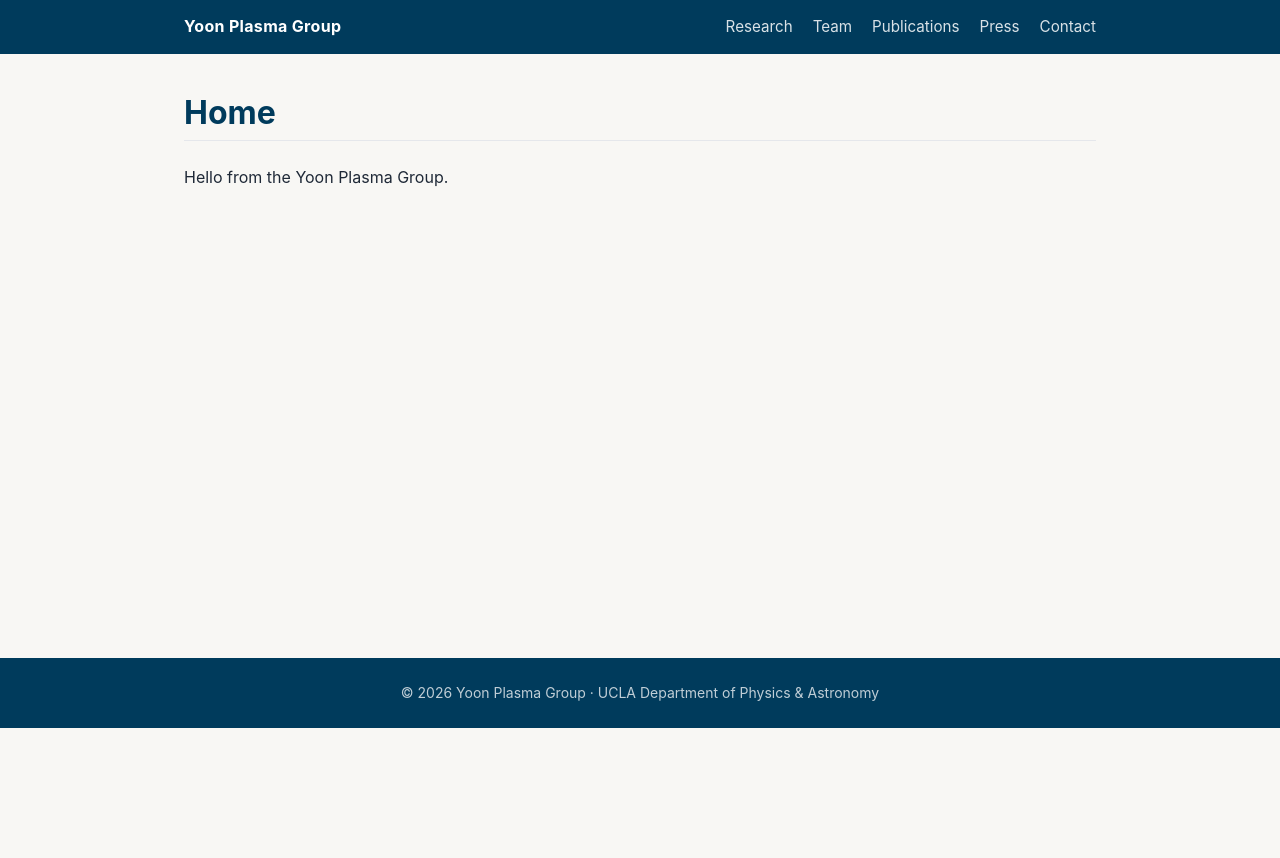
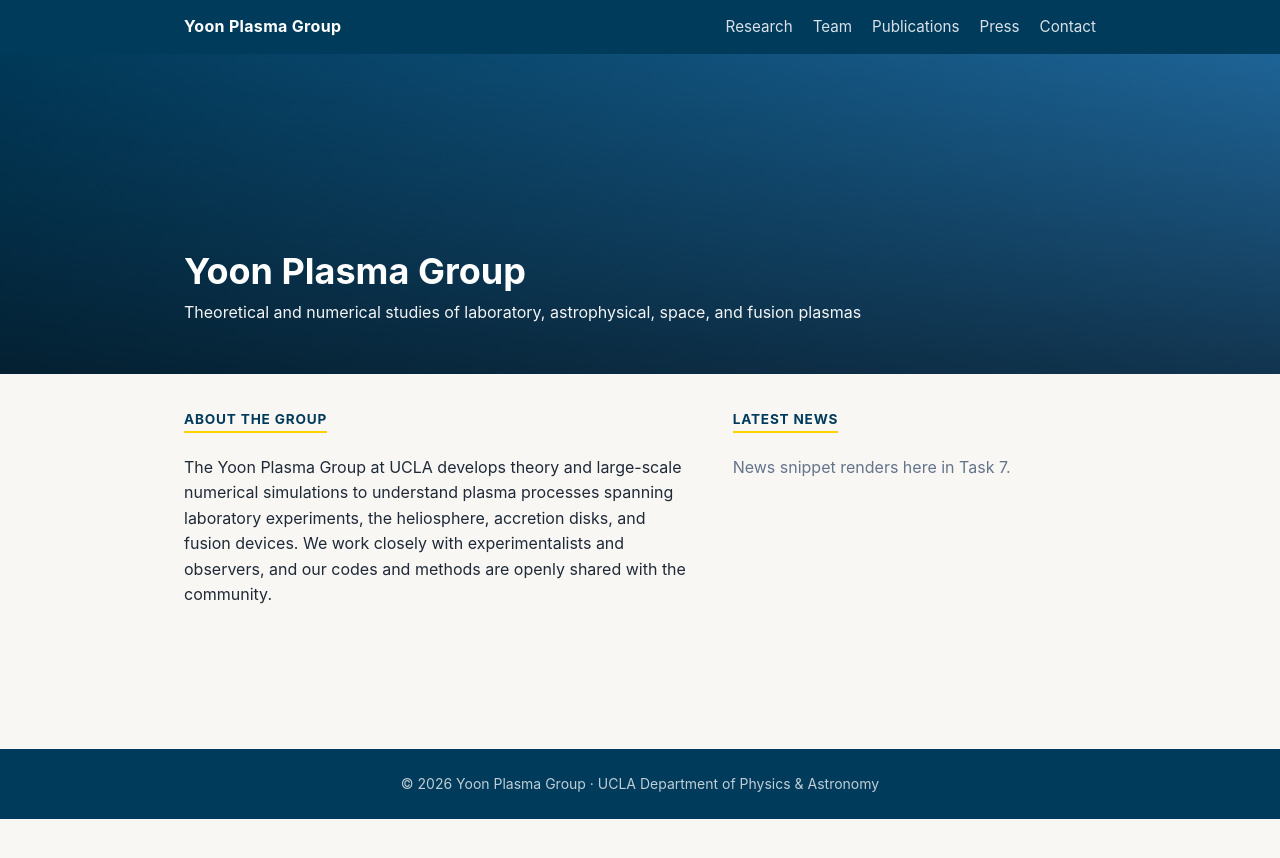
Before and after one commit to ydyoon93/yoonplasmagroup, a Jekyll site: the page built from index.md, in a window 1280 px wide. Shown: the top 858 px of the page. Built offline with Jekyll 4.4.1, drawn with Linux system fonts in a browser that asks for light colours.

Commit message:
feat: photo-hero homepage with gradient fallback
Adds home layout, hero include, and the two-column About + Latest
News block. Hero uses an --ink-to-brand gradient until image
rotation lands in a later task.

```diff
--- /dev/null
+++ b/_includes/hero.html
@@ -0,0 +1,7 @@
+<section class="hero" id="hero">
+  <div class="hero-overlay">
+    <h1 class="hero-title">{{ site.title }}</h1>
+    <p class="hero-tagline">{{ site.tagline }}</p>
+  </div>
+  <div class="hero-caption" id="hero-caption"></div>
+</section>
--- /dev/null
+++ b/_layouts/home.html
@@ -0,0 +1,17 @@
+---
+layout: default
+---
+{% include hero.html %}
+
+<section class="home-blocks">
+  <div class="home-grid">
+    <div class="home-about">
+      <h2 class="section-title">About the Group</h2>
+      {{ content }}
+    </div>
+    <div class="home-news">
+      <h2 class="section-title">Latest News</h2>
+      <p class="muted">News snippet renders here in Task 7.</p>
+    </div>
+  </div>
+</section>
--- a/_sass/_components.scss
+++ b/_sass/_components.scss
@@ -1,2 +1,63 @@
-// Component styles are added per-feature in subsequent tasks
-// (hero, news list, publications, team, press).
+// Hero
+.hero {
+  position: relative;
+  height: 320px;
+  background: linear-gradient(135deg, var(--ink) 0%, var(--brand) 100%);
+  background-size: cover;
+  background-position: center;
+  color: #fff;
+  display: flex;
+  align-items: flex-end;
+  padding: 1.5rem 0;
+  overflow: hidden;
+}
+.hero::before {
+  content: "";
+  position: absolute;
+  inset: 0;
+  background: linear-gradient(180deg, rgba(0,0,0,0.05) 0%, rgba(0,0,0,0.55) 100%);
+  pointer-events: none;
+}
+.hero-overlay {
+  position: relative;
+  max-width: var(--content-max);
+  margin: 0 auto;
+  padding: 1.5rem;
+  width: 100%;
+}
+.hero-title {
+  color: #fff;
+  font-size: 2.25rem;
+  margin: 0;
+  line-height: 1.1;
+}
+.hero-tagline {
+  color: #fff;
+  opacity: 0.95;
+  font-size: 1rem;
+  margin: 0.5rem 0 0;
+  max-width: 700px;
+}
+.hero-caption {
+  position: absolute;
+  top: 0.75rem;
+  right: 1rem;
+  font-size: 0.7rem;
+  letter-spacing: 0.1em;
+  text-transform: uppercase;
+  color: rgba(255,255,255,0.75);
+  z-index: 1;
+}
+
+// Home grid
+.home-blocks {
+  max-width: var(--content-max);
+  margin: 0 auto;
+  padding: 2rem 1.5rem 4rem;
+}
+.home-grid {
+  display: grid;
+  grid-template-columns: 1.4fr 1fr;
+  gap: 2.5rem;
+}
+.home-about p:first-child { margin-top: 0; }
--- a/index.md
+++ b/index.md
@@ -1,6 +1,11 @@
 ---
 title: Home
+layout: home
 permalink: /
 ---
 
-Hello from the Yoon Plasma Group.
+The Yoon Plasma Group at UCLA develops theory and large-scale numerical
+simulations to understand plasma processes spanning laboratory experiments,
+the heliosphere, accretion disks, and fusion devices. We work closely with
+experimentalists and observers, and our codes and methods are openly shared
+with the community.
```
